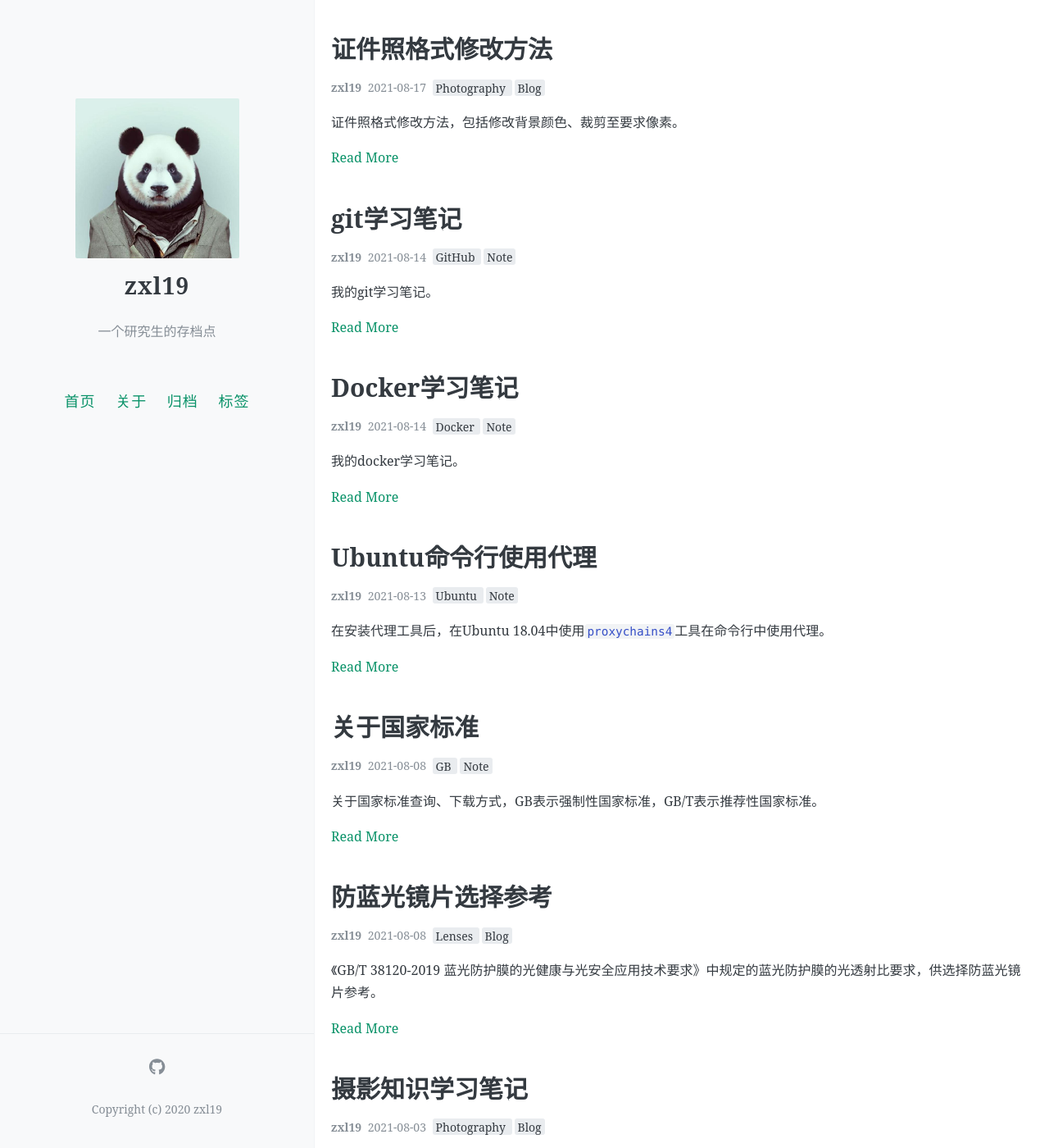
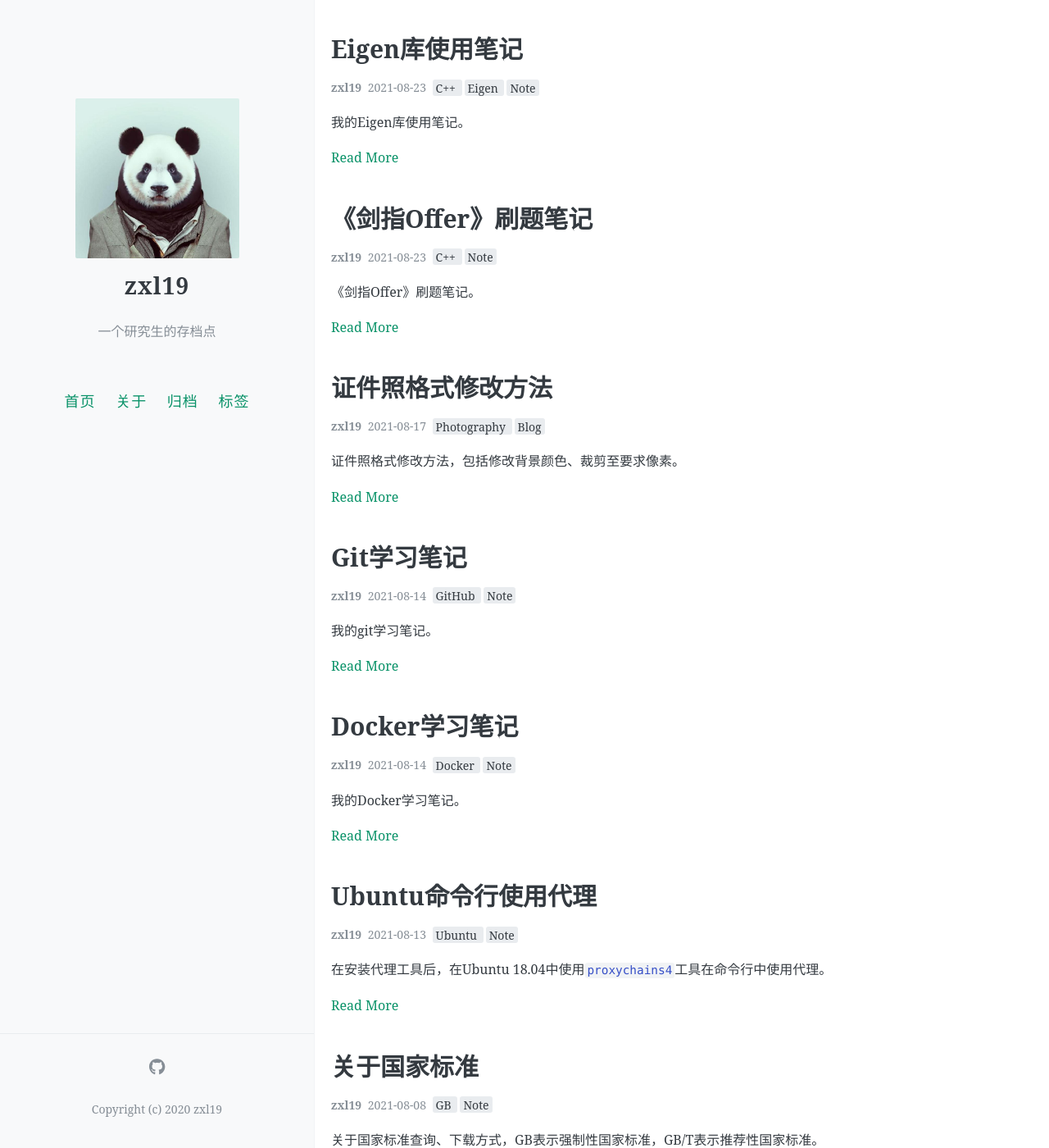
Before and after one commit to zxl19/zxl19.github.io, a Jekyll site: the page built from index.html, in a window 1280 px wide and 1400 px high. Shown: the whole window at 82% size. Built offline with Jekyll 4.4.1, drawn with Linux system fonts in a browser that asks for light colours; the list of posts is cut into pages by our own code; comment, search, counter and statistics services are not loaded; some of the changed text lies outside the part shown.

Commit message:
Update Posts

````diff
--- /dev/null
+++ b/_posts/2021-08-23-coding-interviews.md
@@ -0,0 +1,22 @@
+---
+layout: post
+title: 《剑指Offer》刷题笔记
+date: 2021-08-23
+author: zxl19
+tags: [C++, Note]
+comments: true
+toc: true
+pinned: false
+---
+
+《剑指Offer》刷题笔记。
+
+<!-- more -->
+
+## 入门
+
+1. 递归求解斐波那契数列。
+
+## 简单
+
+1. 替换空格
--- /dev/null
+++ b/_posts/2021-08-23-eigen-note.md
@@ -0,0 +1,47 @@
+---
+layout: post
+title: Eigen库使用笔记
+date: 2021-08-23
+author: zxl19
+tags: [C++, Eigen, Note]
+comments: true
+toc: true
+pinned: false
+---
+
+我的Eigen库使用笔记。
+
+<!-- more -->
+
+## 矩阵向量初始化
+
+## 矩阵操作
+
+### 旋转矩阵归一化
+
+通过将旋转矩阵转换为四元数，将四元数归一化后再转回旋转矩阵。
+
+```cpp
+Eigen::Matrix3f R;
+Eigen::Quaternionf q(R);
+R = q.normalized().toRotationMatrix();
+```
+
+## 矩阵运算
+
+### 奇异值分解
+
+```cpp
+Eigen::Matrix3f A;
+Eigen::JacobiSVD<Eigen::Matrix3f> svd(A, Eigen::ComputeFullU | Eigen::ComputeFullV);
+Eigen::Matrix3f U = svd.matrixU();
+Eigen::Matrix3f V = svd.matrixV();
+Eigen::Vector3f Sigma= svd.singularValues();
+```
+
+## 参考
+
+1. [ASCII Quick Reference-Eigen-TuxFamily](https://eigen.tuxfamily.org/dox/AsciiQuickReference.txt)
+2. [旋转矩阵归一化1-Stack Overflow](https://stackoverflow.com/questions/21761909/eigen-convert-matrix3d-rotation-to-quaternion)
+3. [旋转矩阵归一化2-Stack Overflow](https://stackoverflow.com/questions/43896041/eigen-matrix-to-quaternion-and-back-have-different-result)
+4. [SVD-CSDN博客](https://blog.csdn.net/jiang_he_hu_hai/article/details/78363642)
````
Also changed, not shown: _posts/2021-08-14-docker-note.md (+1 -1 lines), _posts/2021-08-14-git-note.md (+1 -1 lines).
